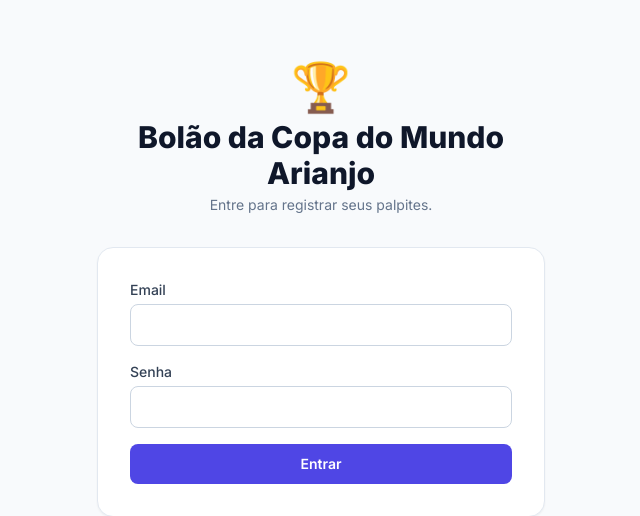
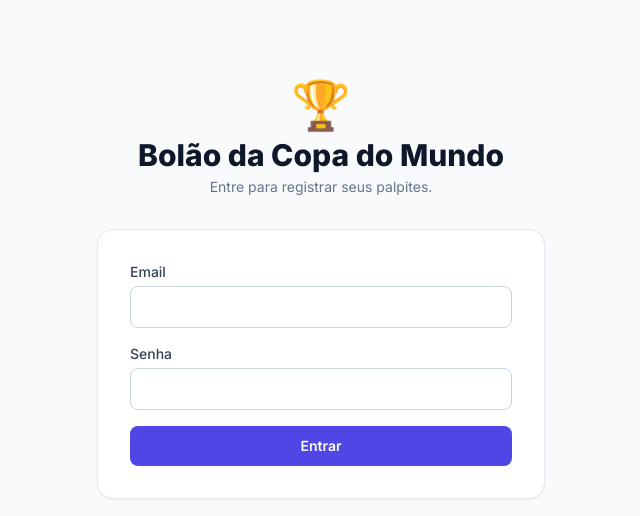
Before and after one commit to LeooBessa/bolao-copa, a FastAPI app: page /login in a window 1280 px wide. Shown: the top 516 px of the page, without its empty margins (319-959 px from the left). Run offline with FastAPI, Linux system fonts and the light colour scheme; some libraries are stand-ins or nearby versions.

Commit message:
Remove 'Arianjo' do nome e zera placar ao vivo ao iniciar
O nome passa a ser 'Bolão da Copa do Mundo'. Ao iniciar um jogo ao vivo, o
placar sempre começa em 0x0 (zera qualquer placar de transmissão anterior).

```diff
--- a/app/main.py
+++ b/app/main.py
@@ -28,7 +28,7 @@ from app.templating import STATIC_DIR
 
 def create_app() -> FastAPI:
     app = FastAPI(
-        title="Bolão da Copa do Mundo Arianjo",
+        title="Bolão da Copa do Mundo",
         docs_url=None,  # API interna; sem Swagger público
         redoc_url=None,
     )
--- a/app/templates/admin/dashboard.html
+++ b/app/templates/admin/dashboard.html
@@ -1,5 +1,5 @@
 {% extends "base.html" %}
-{% block title %}Admin · Bolão da Copa do Mundo Arianjo{% endblock %}
+{% block title %}Admin · Bolão da Copa do Mundo{% endblock %}
 
 {% block content %}
 <div class="fade-in space-y-8">
--- a/app/templates/ao_vivo.html
+++ b/app/templates/ao_vivo.html
@@ -1,5 +1,5 @@
 {% extends "base.html" %}
-{% block title %}Ao Vivo · Bolão da Copa do Mundo Arianjo{% endblock %}
+{% block title %}Ao Vivo · Bolão da Copa do Mundo{% endblock %}
 
 {% block content %}
 <div class="fade-in space-y-8">
--- a/app/templates/auth/cadastro.html
+++ b/app/templates/auth/cadastro.html
@@ -1,12 +1,12 @@
 {% extends "base.html" %}
-{% block title %}Criar conta · Bolão da Copa do Mundo Arianjo{% endblock %}
+{% block title %}Criar conta · Bolão da Copa do Mundo{% endblock %}
 
 {% block content %}
 <div class="mx-auto flex min-h-[70vh] max-w-md flex-col justify-center fade-in">
   <div class="mb-8 text-center">
     <div class="mb-2 text-5xl">🏆</div>
     <h1 class="text-3xl font-extrabold text-slate-900">Criar conta</h1>
-    <p class="mt-1 text-sm text-slate-500">Junte-se ao Bolão da Copa do Mundo Arianjo.</p>
+    <p class="mt-1 text-sm text-slate-500">Junte-se ao Bolão da Copa do Mundo.</p>
   </div>
 
   <div class="rounded-2xl border border-slate-200 bg-white p-6 shadow-sm sm:p-8">
--- a/app/templates/auth/login.html
+++ b/app/templates/auth/login.html
@@ -1,11 +1,11 @@
 {% extends "base.html" %}
-{% block title %}Entrar · Bolão da Copa do Mundo Arianjo{% endblock %}
+{% block title %}Entrar · Bolão da Copa do Mundo{% endblock %}
 
 {% block content %}
 <div class="mx-auto flex min-h-[70vh] max-w-md flex-col justify-center fade-in">
   <div class="mb-8 text-center">
     <div class="mb-2 text-5xl">🏆</div>
-    <h1 class="text-3xl font-extrabold text-slate-900">Bolão da Copa do Mundo Arianjo</h1>
+    <h1 class="text-3xl font-extrabold text-slate-900">Bolão da Copa do Mundo</h1>
     <p class="mt-1 text-sm text-slate-500">Entre para registrar seus palpites.</p>
   </div>
 
--- a/app/templates/base.html
+++ b/app/templates/base.html
@@ -3,7 +3,7 @@
 <head>
   <meta charset="UTF-8" />
   <meta name="viewport" content="width=device-width, initial-scale=1.0" />
-  <title>{% block title %}Bolão da Copa do Mundo Arianjo{% endblock %}</title>
+  <title>{% block title %}Bolão da Copa do Mundo{% endblock %}</title>
 
   {#
     Tailwind via Play CDN — funciona sem build, ótimo para dev.
--- a/app/templates/dashboard.html
+++ b/app/templates/dashboard.html
@@ -1,6 +1,6 @@
 {% extends "base.html" %}
 {% from "partials/macros.html" import status_badge, placar %}
-{% block title %}Dashboard · Bolão da Copa do Mundo Arianjo{% endblock %}
+{% block title %}Dashboard · Bolão da Copa do Mundo{% endblock %}
 
 {% block content %}
 <div class="fade-in space-y-8">
--- a/app/templates/historico.html
+++ b/app/templates/historico.html
@@ -1,6 +1,6 @@
 {% extends "base.html" %}
 {% from "partials/macros.html" import placar %}
-{% block title %}Histórico · Bolão da Copa do Mundo Arianjo{% endblock %}
+{% block title %}Histórico · Bolão da Copa do Mundo{% endblock %}
 
 {% block content %}
 <div class="fade-in space-y-6">
--- a/app/templates/jogos.html
+++ b/app/templates/jogos.html
@@ -1,6 +1,6 @@
 {% extends "base.html" %}
 {% from "partials/macros.html" import status_badge, placar %}
-{% block title %}Jogos · Bolão da Copa do Mundo Arianjo{% endblock %}
+{% block title %}Jogos · Bolão da Copa do Mundo{% endblock %}
 
 {% block content %}
 <div class="fade-in space-y-8">
--- a/app/templates/palpites.html
+++ b/app/templates/palpites.html
@@ -1,6 +1,6 @@
 {% extends "base.html" %}
 {% from "partials/macros.html" import palpite_card %}
-{% block title %}Meus Palpites · Bolão da Copa do Mundo Arianjo{% endblock %}
+{% block title %}Meus Palpites · Bolão da Copa do Mundo{% endblock %}
 
 {% block content %}
 <div class="fade-in space-y-8">
--- a/app/templates/partials/navbar.html
+++ b/app/templates/partials/navbar.html
@@ -1,7 +1,7 @@
 <nav class="sticky top-0 z-30 border-b border-slate-200 bg-white/90 backdrop-blur">
   <div class="mx-auto flex max-w-6xl items-center justify-between px-4 py-3 sm:px-6 lg:px-8">
     <a href="/" class="flex items-center gap-2 text-lg font-extrabold text-brand-700">
-      <span class="text-2xl">🏆</span> Bolão da Copa do Mundo Arianjo
+      <span class="text-2xl">🏆</span> Bolão da Copa do Mundo
     </a>
 
     {#
--- a/app/templates/ranking.html
+++ b/app/templates/ranking.html
@@ -1,5 +1,5 @@
 {% extends "base.html" %}
-{% block title %}Ranking · Bolão da Copa do Mundo Arianjo{% endblock %}
+{% block title %}Ranking · Bolão da Copa do Mundo{% endblock %}
 
 {% block content %}
 <div class="fade-in space-y-6">
```
Also changed, not shown: ARQUITETURA.md (+1 -1 lines), app/routes/admin.py (+3 -4 lines), README.md.
